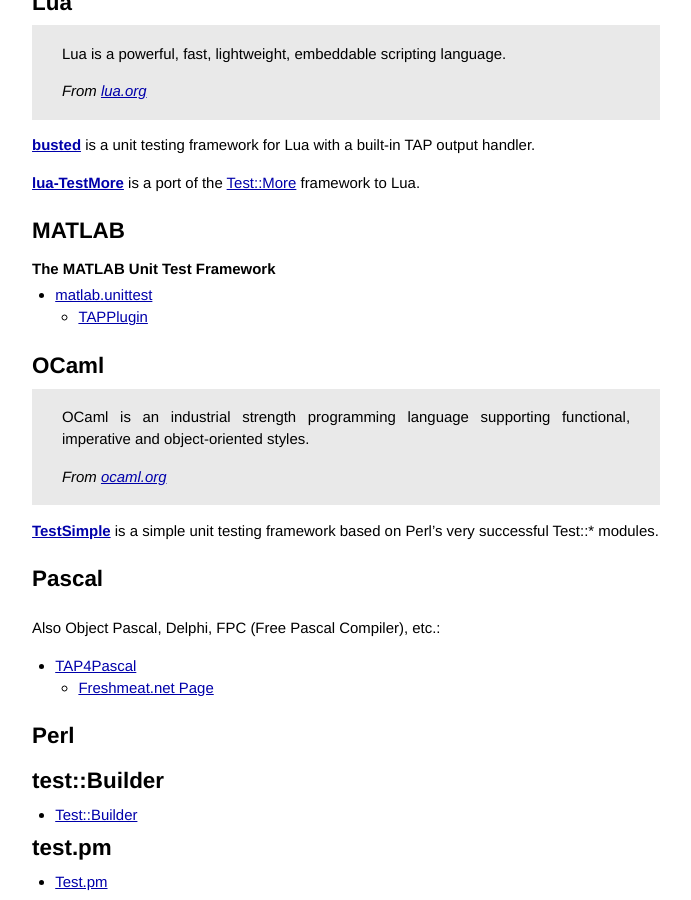
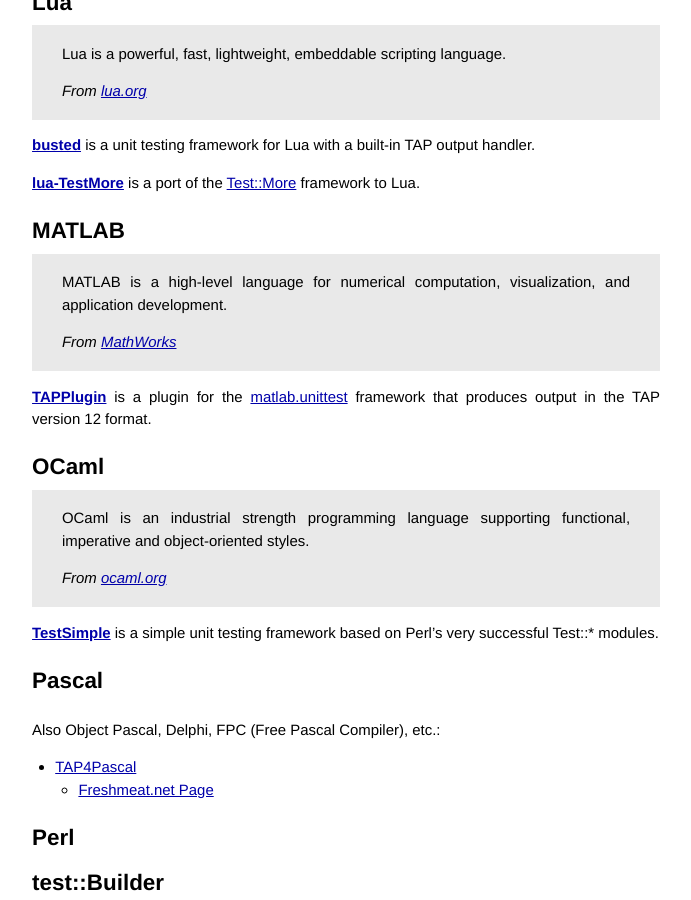
Before and after one commit to TestAnything/testanything.github.io, a Jekyll site: the page built from producers.md, in a window 1280 px wide and 900 px high, scrolled down 4276 px. Shown: the whole window, without its empty margins (294-985 px from the left). Built offline with Jekyll 4.4.1, drawn with Linux system fonts in a browser that asks for light colours; Markdown is read by kramdown in place of the engine named in the settings.

Commit message:
Update MATLAB producers section.

```diff
--- a/producers.md
+++ b/producers.md
@@ -278,10 +278,15 @@
 <a id="matlab"></a>
 ## MATLAB
 
-### The MATLAB Unit Test Framework
+> MATLAB is a high-level language for numerical computation, visualization,
+> and application development.
+>
+> *From [MathWorks](http://www.mathworks.com/products/matlab/features.html)*
 
--    [matlab.unittest](http://www.mathworks.com/help/matlab/matlab-unit-test-framework.html)
-     -    [TAPPlugin](http://www.mathworks.com/help/matlab/ref/matlab.unittest.plugins.tapplugin-class.html)
+**[TAPPlugin](http://www.mathworks.com/help/matlab/ref/matlab.unittest.plugins.tapplugin-class.html)**
+is a plugin for the
+[matlab.unittest](http://www.mathworks.com/help/matlab/matlab-unit-test-framework.html)
+framework that produces output in the TAP version 12 format.
 
 <a id="ocaml"></a>
 ## OCaml
```
